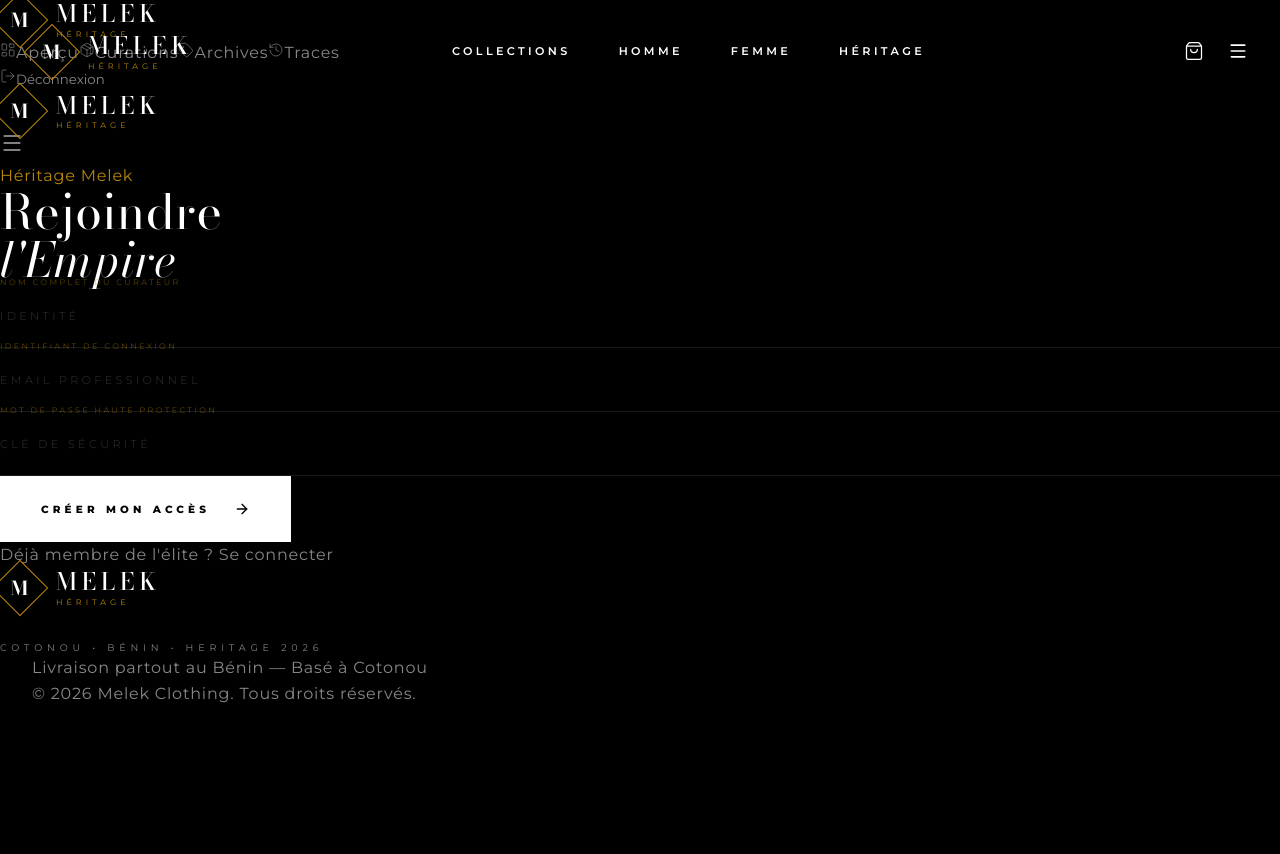
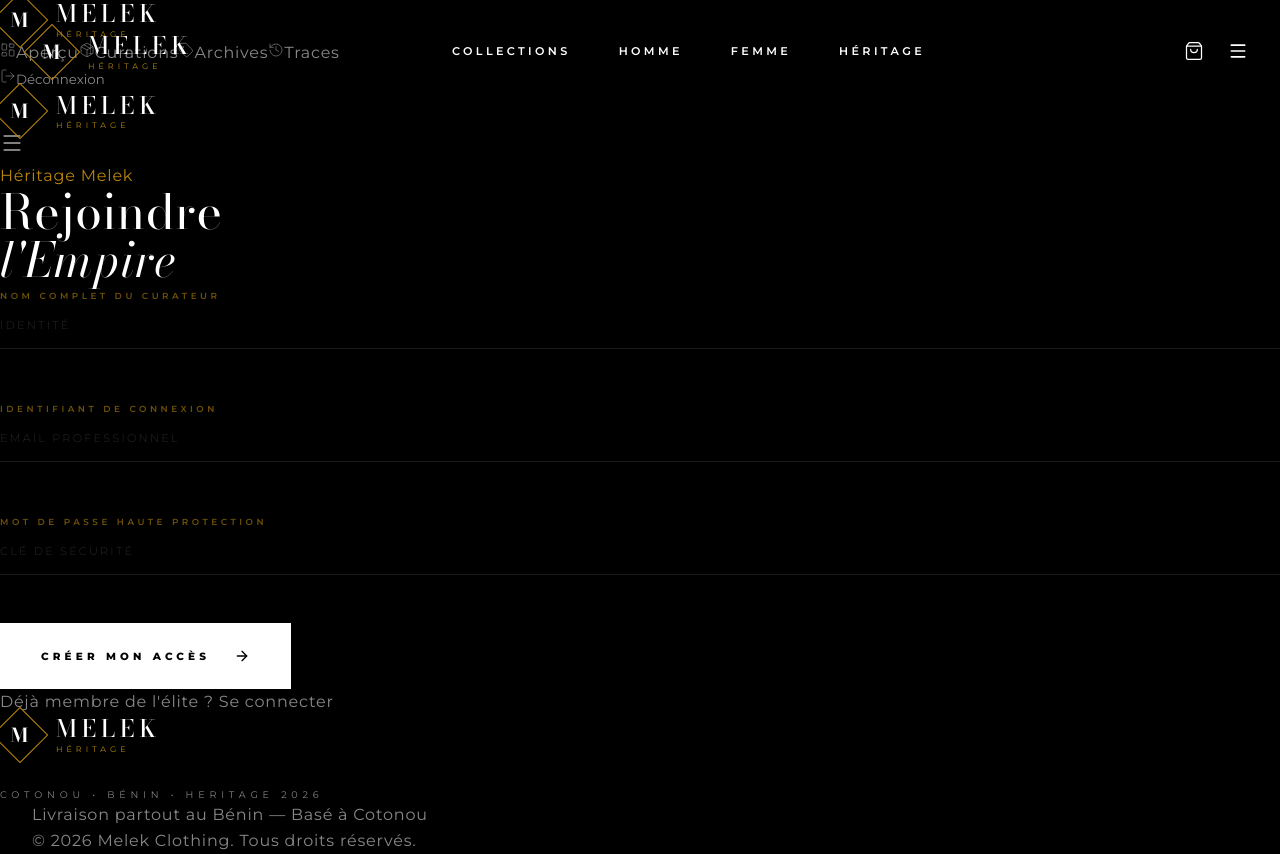
Before and after one commit to passivedrop-lab/melek-clothing, a Next.js app: page /admin/register in a window 1280 px wide. Before the commit the page ends 800 px from the top, so only its background shows below. Built offline with nearby package versions, Linux system fonts and the light colour scheme.

Commit message:
fix: resolve layout collisions and overlapping text on Add Product page

```diff
--- a/src/app/globals.css
+++ b/src/app/globals.css
@@ -272,6 +272,7 @@
 .couture-group {
   position: relative;
   width: 100%;
+  margin-bottom: 3rem;
 }
 
 .couture-input {
@@ -279,9 +280,9 @@
   background: transparent;
   border: none;
   border-bottom: 1px solid rgba(255, 255, 255, 0.1);
-  padding: 1.5rem 0;
+  padding: 2rem 0 1rem 0;
   font-family: 'Montserrat', sans-serif;
-  font-size: 0.8rem;
+  font-size: 0.85rem;
   color: white;
   letter-spacing: 0.1em;
   transition: all 0.5s cubic-bezier(0.4, 0, 0.2, 1);
@@ -289,26 +290,42 @@
 }
 
 .couture-input::placeholder {
-  color: rgba(255, 255, 255, 0.2);
+  color: rgba(255, 255, 255, 0.15);
   font-weight: 300;
-  letter-spacing: 0.3em;
+  letter-spacing: 0.2em;
   font-size: 0.7rem;
+  opacity: 1;
 }
 
 .couture-input:focus {
   border-bottom-color: var(--accent);
+  padding-bottom: 1.5rem;
 }
 
 .couture-label {
   position: absolute;
-  top: -0.5rem;
+  top: 0.3rem;
   left: 0;
+  font-size: 0.55rem;
+  text-transform: uppercase;
+  letter-spacing: 0.4em;
+  color: var(--accent);
+  opacity: 0.6;
+  font-weight: 600;
+  transition: all 0.5s ease;
+}
+
+.couture-input:focus+.couture-label,
+.couture-input:not(:placeholder-shown)+.couture-label,
+.couture-select+.couture-label {
+  top: -1rem;
+  opacity: 1;
   font-size: 0.5rem;
-  text-transform: uppercase;
-  letter-spacing: 0.3em;
-  color: var(--accent);
-  opacity: 0.5;
-  transition: all 0.5s ease;
+}
+
+textarea.couture-input {
+  min-height: 100px;
+  resize: none;
 }
 
 .couture-select {
```
